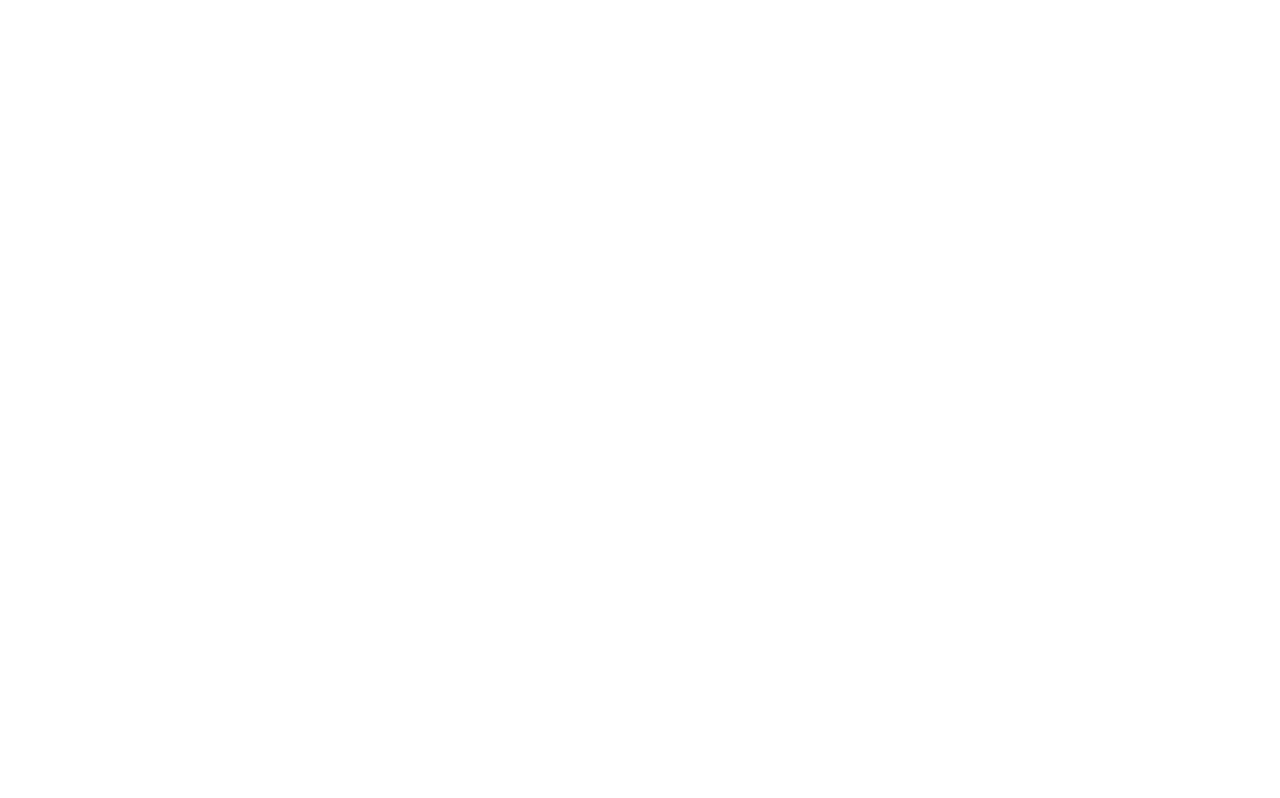
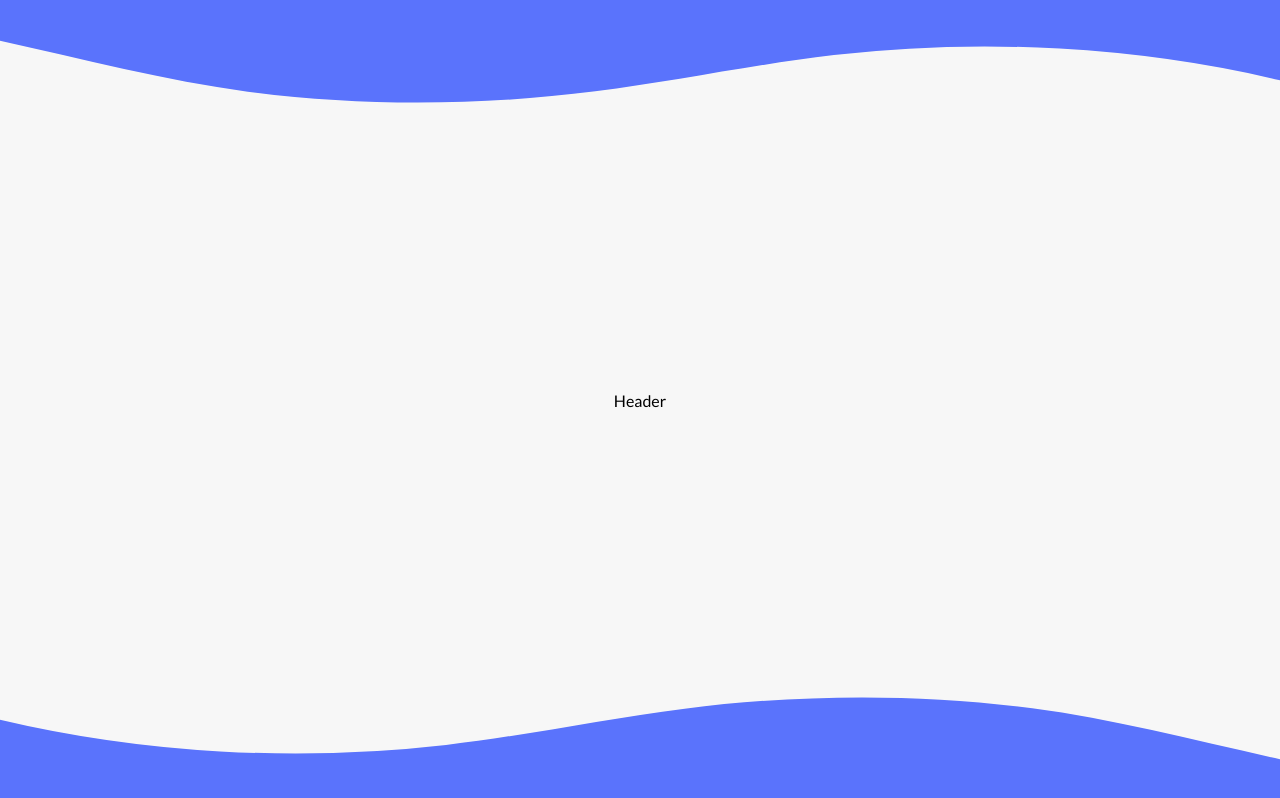
Before and after one commit to naina25/Expense-Tracker, a React (Create React App) app: page / in a window 1280 px wide. Built offline with nearby package versions, Linux system fonts and the light colour scheme.

Commit message:
Add shape dividers to top and bottom

```diff
--- /dev/null
+++ b/public/index.css
@@ -0,0 +1,40 @@
+.custom-shape-divider-top-1624549540 {
+  position: absolute;
+  top: 0;
+  left: 0;
+  width: 100%;
+  overflow: hidden;
+  line-height: 0;
+  transform: rotate(180deg);
+}
+
+.custom-shape-divider-top-1624549540 svg {
+  position: relative;
+  display: block;
+  width: calc(130% + 1.3px);
+  height: 104px;
+}
+
+.custom-shape-divider-top-1624549540 .shape-fill {
+  fill: #5a73fc;
+}
+
+.custom-shape-divider-bottom-1624549917 {
+  position: absolute;
+  bottom: 0;
+  left: 0;
+  width: 100%;
+  overflow: hidden;
+  line-height: 0;
+}
+
+.custom-shape-divider-bottom-1624549917 svg {
+  position: relative;
+  display: block;
+  width: calc(130% + 1.3px);
+  height: 104px;
+}
+
+.custom-shape-divider-bottom-1624549917 .shape-fill {
+  fill: #5a73fc;
+}
--- a/public/index.html
+++ b/public/index.html
@@ -8,30 +8,37 @@
       name="description"
       content="Web site created using create-react-app"
     />
-
-    <!--
-      Notice the use of %PUBLIC_URL% in the tags above.
-      It will be replaced with the URL of the `public` folder during the build.
-      Only files inside the `public` folder can be referenced from the HTML.
-
-      Unlike "/favicon.ico" or "favicon.ico", "%PUBLIC_URL%/favicon.ico" will
-      work correctly both with client-side routing and a non-root public URL.
-      Learn how to configure a non-root public URL by running `npm run build`.
-    -->
     <title>Expense Tracker</title>
+    <link rel="stylesheet" href="index.css" />
   </head>
   <body>
     <noscript>You need to enable JavaScript to run this app.</noscript>
+    <div class="custom-shape-divider-top-1624549540">
+      <svg
+        data-name="Layer 1"
+        xmlns="http://www.w3.org/2000/svg"
+        viewBox="0 0 1200 120"
+        preserveAspectRatio="none"
+      >
+        <path
+          d="M985.66,92.83C906.67,72,823.78,31,743.84,14.19c-82.26-17.34-168.06-16.33-250.45.39-57.84,11.73-114,31.07-172,41.86A600.21,600.21,0,0,1,0,27.35V120H1200V95.8C1132.19,118.92,1055.71,111.31,985.66,92.83Z"
+          class="shape-fill"
+        ></path>
+      </svg>
+    </div>
     <div id="root"></div>
-    <!--
-      This HTML file is a template.
-      If you open it directly in the browser, you will see an empty page.
-
-      You can add webfonts, meta tags, or analytics to this file.
-      The build step will place the bundled scripts into the <body> tag.
-
-      To begin the development, run `npm start` or `yarn start`.
-      To create a production bundle, use `npm run build` or `yarn build`.
-    -->
+    <div class="custom-shape-divider-bottom-1624549917">
+      <svg
+        data-name="Layer 1"
+        xmlns="http://www.w3.org/2000/svg"
+        viewBox="0 0 1200 120"
+        preserveAspectRatio="none"
+      >
+        <path
+          d="M985.66,92.83C906.67,72,823.78,31,743.84,14.19c-82.26-17.34-168.06-16.33-250.45.39-57.84,11.73-114,31.07-172,41.86A600.21,600.21,0,0,1,0,27.35V120H1200V95.8C1132.19,118.92,1055.71,111.31,985.66,92.83Z"
+          class="shape-fill"
+        ></path>
+      </svg>
+    </div>
   </body>
 </html>
--- a/src/App.css
+++ b/src/App.css
@@ -1,38 +1,151 @@
-.App {
-  text-align: center;
+@import url("https://fonts.googleapis.com/css?family=Lato&display=swap");
+
+:root {
+  --box-shadow: 0 1px 3px rgba(0, 0, 0, 0.12), 0 1px 2px rgba(0, 0, 0, 0.24);
 }
 
-.App-logo {
-  height: 40vmin;
-  pointer-events: none;
+* {
+  box-sizing: border-box;
 }
 
-@media (prefers-reduced-motion: no-preference) {
-  .App-logo {
-    animation: App-logo-spin infinite 20s linear;
-  }
-}
-
-.App-header {
-  background-color: #282c34;
-  min-height: 100vh;
+body {
+  background-color: #f7f7f7;
   display: flex;
   flex-direction: column;
   align-items: center;
   justify-content: center;
-  font-size: calc(10px + 2vmin);
-  color: white;
+  min-height: 100vh;
+  margin: 0;
+  font-family: "Lato", sans-serif;
 }
 
-.App-link {
-  color: #61dafb;
+.container {
+  margin: 30px auto;
+  width: 350px;
 }
 
-@keyframes App-logo-spin {
-  from {
-    transform: rotate(0deg);
-  }
-  to {
-    transform: rotate(360deg);
-  }
+h1 {
+  letter-spacing: 1px;
+  margin: 0;
 }
+
+h3 {
+  border-bottom: 1px solid #bbb;
+  padding-bottom: 10px;
+  margin: 40px 0 10px;
+}
+
+h4 {
+  margin: 0;
+  text-transform: uppercase;
+}
+
+.inc-exp-container {
+  background-color: #fff;
+  box-shadow: var(--box-shadow);
+  padding: 20px;
+  display: flex;
+  justify-content: space-between;
+  margin: 20px 0;
+}
+
+.inc-exp-container > div {
+  flex: 1;
+  text-align: center;
+}
+
+.inc-exp-container > div:first-of-type {
+  border-right: 1px solid #dedede;
+}
+
+.money {
+  font-size: 20px;
+  letter-spacing: 1px;
+  margin: 5px 0;
+}
+
+.money.plus {
+  color: #2ecc71;
+}
+
+.money.minus {
+  color: #c0392b;
+}
+
+label {
+  display: inline-block;
+  margin: 10px 0;
+}
+
+input[type="text"],
+input[type="number"] {
+  border: 1px solid #dedede;
+  border-radius: 2px;
+  display: block;
+  font-size: 16px;
+  padding: 10px;
+  width: 100%;
+}
+
+.btn {
+  cursor: pointer;
+  background-color: #9c88ff;
+  box-shadow: var(--box-shadow);
+  color: #fff;
+  border: 0;
+  display: block;
+  font-size: 16px;
+  margin: 10px 0 30px;
+  padding: 10px;
+  width: 100%;
+}
+
+.btn:focus,
+.delete-btn:focus {
+  outline: 0;
+}
+
+.list {
+  list-style-type: none;
+  padding: 0;
+  margin-bottom: 40px;
+}
+
+.list li {
+  background-color: #fff;
+  box-shadow: var(--box-shadow);
+  color: #333;
+  display: flex;
+  justify-content: space-between;
+  position: relative;
+  padding: 10px;
+  margin: 10px 0;
+}
+
+.list li.plus {
+  border-right: 5px solid #2ecc71;
+}
+
+.list li.minus {
+  border-right: 5px solid #c0392b;
+}
+
+.delete-btn {
+  cursor: pointer;
+  background-color: #e74c3c;
+  border: 0;
+  color: #fff;
+  font-size: 20px;
+  line-height: 20px;
+  padding: 2px 5px;
+  position: absolute;
+  top: 50%;
+  left: 0;
+  transform: translate(-100%, -50%);
+  opacity: 0;
+  transition: opacity 0.3s ease;
+}
+
+.list li:hover .delete-btn {
+  opacity: 1;
+}
--- a/src/App.js
+++ b/src/App.js
@@ -1,7 +1,12 @@
 import "./App.css";
+import Header from "./components/Header";
 
 function App() {
-  return <div className="App"></div>;
+  return (
+    <div className="App">
+      <Header />
+    </div>
+  );
 }
 
 export default App;
--- /dev/null
+++ b/src/components/Header.js
@@ -0,0 +1,7 @@
+import React from "react";
+
+const Header = () => {
+  return <div>Header</div>;
+};
+
+export default Header;
```
